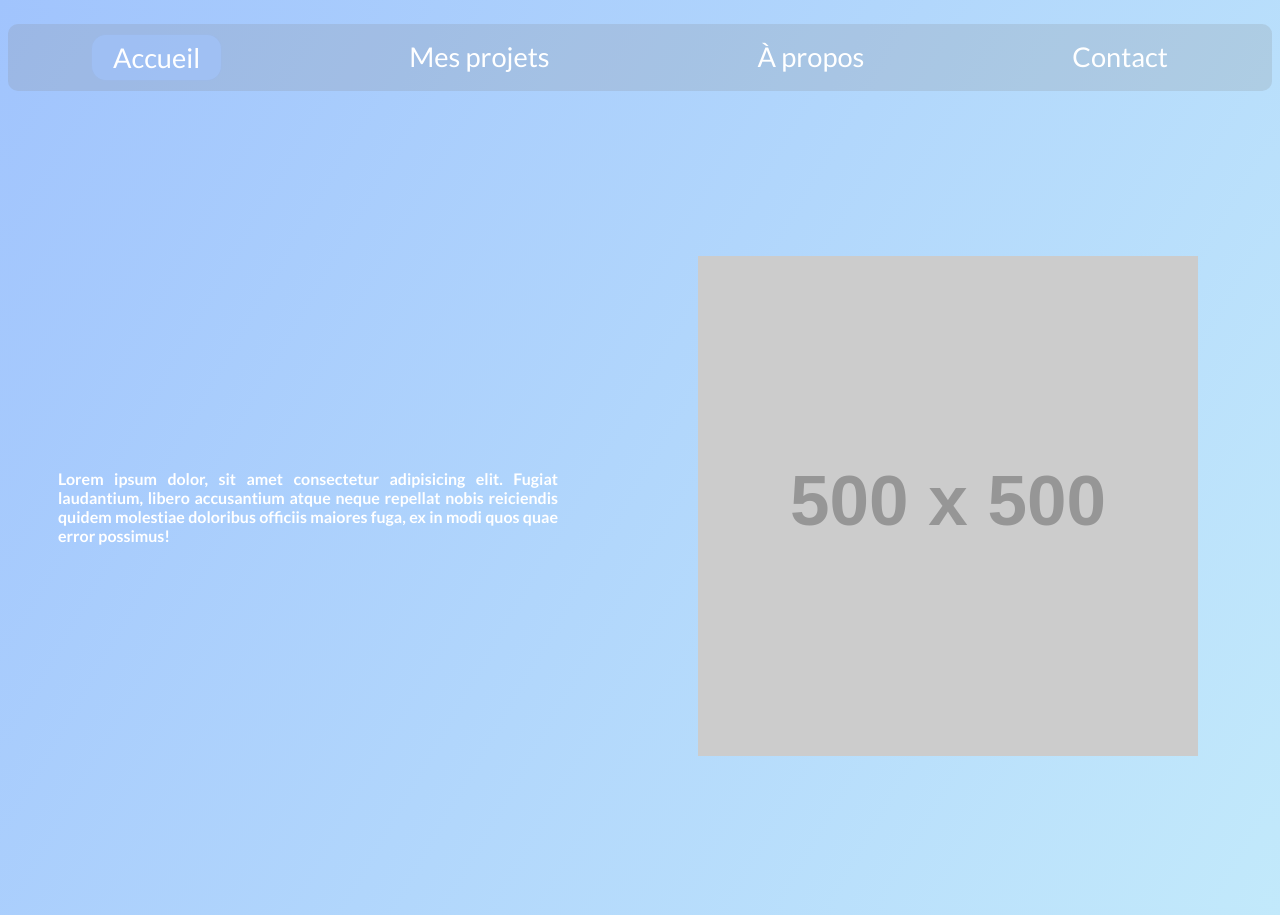
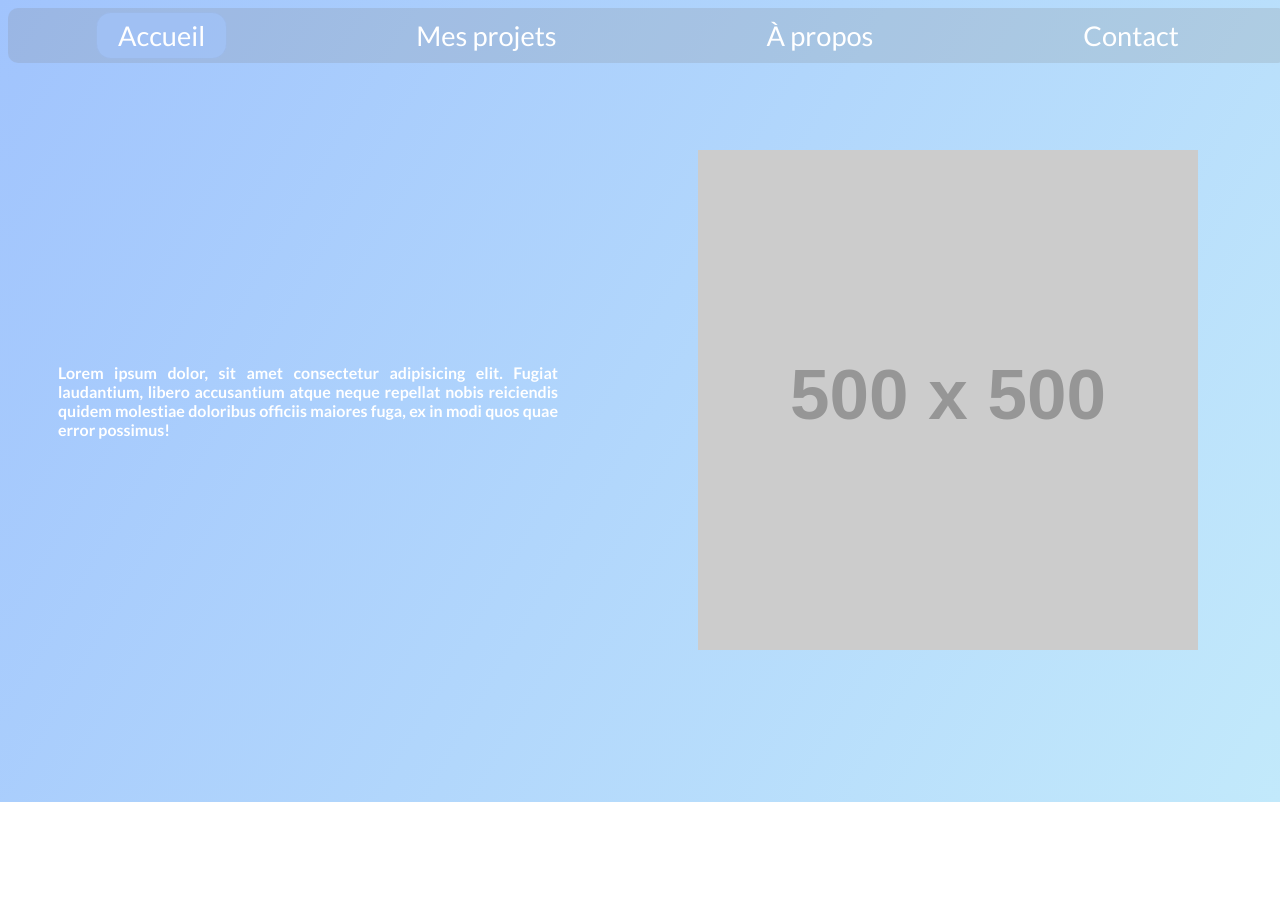
Before and after one commit to Anthonoir576/Projet-02_Grafikart-javaScript, a website: page index.html in a window 1280 px wide. After the commit the page ends 802 px from the top, so only its background shows below. Drawn offline with Linux system fonts and the light colour scheme; placeholder pictures from the web are drawn by us.

Commit message:
version 0.3

```diff
--- a/index.html
+++ b/index.html
@@ -121,15 +121,15 @@
                     <form action="#">
 
                         <div class="form">
-                            <label for=""> nom :</label>
+                            <label for=""> Nom :</label>
                             <input type="text" />
                         </div>
                         <div class="form">
-                            <label for=""> e-mail :</label>
+                            <label for=""> E-mail :</label>
                             <input type="text" />
                         </div>
                         <div class="form">
-                            <label for=""> commentaire :</label>
+                            <label for=""> Commentaire :</label>
                             <textarea cols="30" rows="10"></textarea>
                         </div>
 
--- a/source/sass/main.scss
+++ b/source/sass/main.scss
@@ -13,17 +13,52 @@ html {
 
 }
 
+// scroll bar
+::-webkit-scrollbar {
+
+    width: 6px;
+    height: 6px;
+
+}
+
+::-webkit-scrollbar-thumb {
+
+    background: linear-gradient(0deg, #C7CEFF 0%,#C7CEFF 64%);
+    border-radius: 10px;
+
+}
+
+::-webkit-scrollbar-thumb:hover {
+
+    background: linear-gradient(13deg, #C7CEFF 14%,#F9D4FF 64%);
+
+}
+
+::-webkit-scrollbar-track {
+
+    background: #FFFFFF;
+    border-radius: 10px;
+    box-shadow: inset 7px 10px 12px 0px #F0F0F0;
+
+}
+
+// config pour les h2 all
 h2 {
 
     font-size: 2rem;
     text-align: center;
     background-color: rgba(128, 128, 128, 0.096);
+    margin-top: 3em;
     padding: 10px 0;
 
 }
 
 // Navigation
 nav {
+
+    position: fixed;
+    width: 100%;
+    height: 55px;
 
     background-color: rgba(128, 128, 128, 0.2);
     border-radius: 10px;
@@ -32,8 +67,10 @@ nav {
 
         display: flex;
         justify-content: space-around;
+        align-items: center;
 
-        padding: 10px 0;
+        margin: 0;
+        padding: 4px;
 
         & li {
 
@@ -71,7 +108,7 @@ nav {
     align-items: center;
 
     width: 100vw;
-    height: 100vh;
+    height: 98.3vh;
 
     & div {
 
@@ -130,7 +167,7 @@ nav {
 #contact {
 
     width: 100vw;
-    height: 100vh;
+    height: 88vh;
 
     & h2 {
 
```
Also changed, not shown: source/css/style.css, 1 other file.
